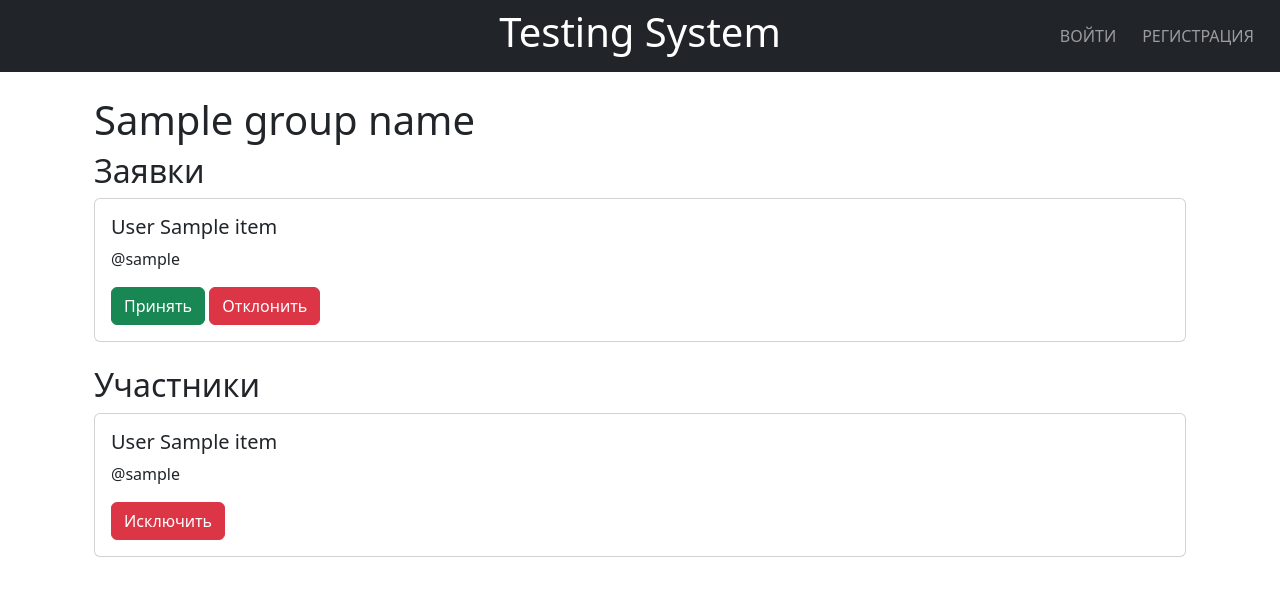
After one commit to matv3ys/pspProject, a Flask app: template templates/manage_group.html in a window 1280 px wide. The commit adds this page. Shown: the top 596 px of the page. Run offline with Flask 3, Linux system fonts and the light colour scheme; the template is opened without the code that fills it: most values are stand-ins (such as "Sample title", 1, 10 or a date in 2020).

Commit message:
manage group finished

```diff
--- a/main.py
+++ b/main.py
@@ -16,6 +16,35 @@ app = Flask(__name__)
 login_manager = LoginManager()
 login_manager.init_app(app)
 app.config['SECRET_KEY'] = "kek"
+
+class GroupInfo():
+    group_id: int
+    group_name: str
+    status: int
+    owner_id: int
+    owner_name: str
+    owner_surname: str
+
+    def __init__(self, item):
+        self.group_id = item[0]
+        self.group_name = item[1]
+        self.status = item[2]
+        self.owner_id = item[3]
+        self.owner_name = item[4]
+        self.owner_surname = item[5]
+
+class UserInfo():
+    surname: str
+    name: str
+    login: str
+    user_id: int
+
+    def __init__(self, item):
+        self.surname = item[1]
+        self.name = item[2]
+        self.login = item[3]
+        self.user_id = item[4]
+
 
 def main():
     app.run(port=8080, host='127.0.0.1')
@@ -39,23 +68,28 @@ def groups():
     user_id = session["user_id"]
     db_session = session_factory()
 
-    groups = (db_session.query(
+    groups = db_session.query(
         GroupTable.group_id,
         GroupTable.group_name,
-        UserGroupTable.user_id,
         UserGroupTable.status,
-        GroupTable.owner_id
+        GroupTable.owner_id,
+        UserTable.name,
+        UserTable.surname
     ).join(
         UserGroupTable,
         (GroupTable.group_id == UserGroupTable.group_id) & (UserGroupTable.user_id == current_user.user_id),
         isouter=True
-    ).all())
+    ).join(
+        UserTable,
+        GroupTable.owner_id == UserTable.user_id,
+        isouter=True
+    ).all()
 
-    user_groups = [i for i in groups if i[3] == 2 or i[4] == current_user.user_id]
-    other_groups = [i for i in groups if i[3] != 2]
+    user_groups = [GroupInfo(i) for i in groups if i[2] == 2 or i[3] == current_user.user_id]
+    other_groups = [GroupInfo(i) for i in groups if i[2] != 2]
 
     return render_template("groups.html", user_g=user_groups,
-                           other_g=other_groups, title='Блог')
+                           other_g=other_groups, title='Группы')
 
 @app.route('/group_button', methods=['GET', 'POST'])
 def group_button():
@@ -108,22 +142,83 @@ def create_group():
             db_session.add(group)
             db_session.commit()
         return redirect("/groups")
-    #
-    #     code = randint(100000, 999999)
-    #
-    #     session["confirm_data"] = {
-    #         "login": form.login.data,
-    #         "email": form.email.data,
-    #         "surname": form.surname.data,
-    #         "name": form.name.data,
-    #         "hashed_password": generate_password_hash(form.password.data),
-    #         "code": code
-    #     }
-    #     print(code)
-    #     send_code_email(code, form.email.data)
-    #
-    #     return redirect('/confirm_email')
+
     return render_template('create_group.html', title='Создать группу', form=form)
+
+@app.route('/manage_group', methods=['GET', 'POST'])
+def manage_group():
+    group_id = int(request.args.get("group_id"))
+    group_name = request.args.get("group_name")
+
+    if not current_user.is_authenticated:
+        return redirect('/')
+
+    with session_factory() as db_session:
+        owner_id = db_session.query(GroupTable.owner_id).where(GroupTable.group_id == group_id).first()
+        if owner_id is None or owner_id[0] != current_user.user_id:
+            abort(403)
+
+    db_session = session_factory()
+
+    users = (db_session.query(
+        UserGroupTable.status,
+        UserTable.surname,
+        UserTable.name,
+        UserTable.login,
+        UserTable.user_id
+    ).join(
+        UserTable,
+        UserTable.user_id == UserGroupTable.user_id,
+        isouter=True
+    ).filter(
+        UserGroupTable.group_id == group_id
+    ).all())
+
+    member_reqs = [UserInfo(i) for i in users if i[0] == 1]
+    members = [UserInfo(i) for i in users if i[0] == 2]
+
+    return render_template('manage_group.html', group_name=group_name,
+                           group_id=group_id, member_reqs=member_reqs,
+                           members=members, title='Управление группой')
+
+@app.route('/manage_group_button', methods=['GET', 'POST'])
+def manage_group_button():
+    group_name = request.args.get("group_name")
+    group_id = int(request.args.get("group_id"))
+    user_id = int(request.args.get("user_id"))
+    action = request.args.get("action")
+
+    if not current_user.is_authenticated:
+        return redirect('/')
+
+    with session_factory() as db_session:
+        owner_id = db_session.query(GroupTable.owner_id).where(GroupTable.group_id == group_id).first()
+        if owner_id is None or owner_id[0] != current_user.user_id:
+            abort(403)
+
+    db_session = session_factory()
+    u_g_row = db_session.query(
+        UserGroupTable
+    ).where(
+        (UserGroupTable.user_id == user_id) & (UserGroupTable.group_id == group_id)
+    ).first()
+
+    if u_g_row is None:
+        abort(403)
+
+    if action == 'accept' and u_g_row.status == 1:
+        u_g_row.status = 2
+        db_session.commit()
+    elif action == 'reject' and u_g_row.status == 1 or \
+         action == 'exclude' and u_g_row.status == 2:
+        db_session.delete(u_g_row)
+        db_session.commit()
+    else:
+        abort(403)
+
+    return redirect(f"/manage_group?group_name={group_name}&group_id={group_id}")
+
+
 
 @app.route('/join', methods=['GET', 'POST'])
 def join():
--- /dev/null
+++ b/queries.sql
@@ -0,0 +1,10 @@
+select * from "GroupTable"
+
+select * from "UserGroupTable"
+
+select * from "UserTable"
+
+select "GroupTable".group_id, "UserGroupTable".user_id, "UserGroupTable".status
+from "GroupTable"
+left join "UserGroupTable"
+on "GroupTable".group_id = "UserGroupTable".group_id and "UserGroupTable".user_id = 12
--- /dev/null
+++ b/templates/manage_group.html
@@ -0,0 +1,48 @@
+{% extends "base.html" %}
+
+{% block content %}
+<div class="Main-content">
+    <section class="Content-unit">
+        <main role="main" class="container">
+            <div class="container mt-4">
+              <div class="column">
+                <h1>{{group_name}}</h1>
+
+                  <h2>Заявки</h2>
+                  {% for item in member_reqs %}
+                  <div class="col-12 mb-4">
+                     <div class="card">
+                          <div class="card-body">
+                              <h5 class="card-title">{{item.surname}} {{item.name}}</h5>
+                              <p class="card-text">@{{item.login}}</p>
+                              <a class="btn btn-success" href="/manage_group_button?group_name={{group_name}}&group_id={{group_id}}&user_id={{item.user_id}}&action=accept">
+                                Принять
+                              </a>
+                              <a class="btn btn-danger" href="/manage_group_button?group_name={{group_name}}&group_id={{group_id}}&user_id={{item.user_id}}&action=reject">
+                                Отклонить
+                              </a>
+                          </div>
+                      </div>
+                  </div>
+                  {% endfor %}
+                  <h2>Участники</h2>
+                  {% for item in members %}
+                  <div class="col-12 mb-4">
+                     <div class="card">
+                          <div class="card-body">
+                              <h5 class="card-title">{{item.surname}} {{item.name}}</h5>
+                              <p class="card-text">@{{item.login}}</p>
+                              <a class="btn btn-danger" href="/manage_group_button?group_name={{group_name}}&group_id={{group_id}}&user_id={{item.user_id}}&action=exclude">
+                                Исключить
+                              </a>
+                          </div>
+                      </div>
+                  </div>
+                  {% endfor %}
+
+              </div>
+          </div>
+        </main>
+    </section>
+</div>
+{% endblock %}
```
Also changed, not shown: models.py (+0 -7 lines), templates/groups.html (+9 -7 lines).
